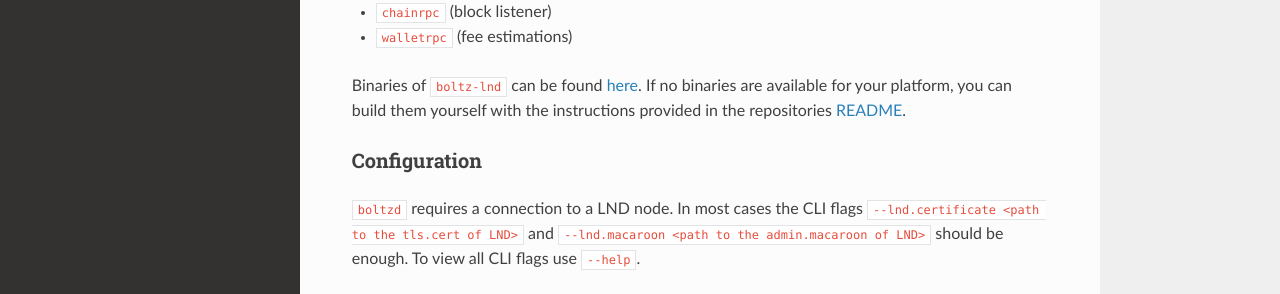
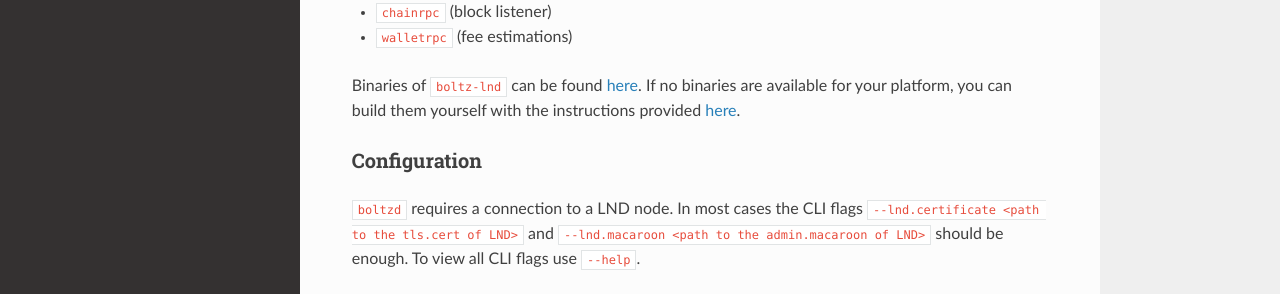
Before and after one commit to BoltzExchange/boltz-client, an MkDocs documentation site: the page built from docs/README.md, in a window 1280 px wide and 1258 px high. Shown: the part 695-989 px from the top of the window. Built offline with MkDocs 1.6.1, drawn with Linux system fonts in a browser that asks for light colours; nearby versions of some CDN libraries.

Commit message:
GITBOOK-14: change request with no subject merged in GitBook

```diff
--- a/docs/README.md
+++ b/docs/README.md
@@ -24,7 +24,7 @@ The LND node to which the daemon connects has to be version `v0.10.0-beta` or hi
 * `chainrpc` (block listener)
 * `walletrpc` (fee estimations)
 
-Binaries of `boltz-lnd` can be found [here](https://github.com/BoltzExchange/boltz-lnd/releases). If no binaries are available for your platform, you can build them yourself with the instructions provided in the repositories [README](https://github.com/BoltzExchange/boltz-lnd#building).
+Binaries of `boltz-lnd` can be found [here](https://github.com/BoltzExchange/boltz-lnd/releases). If no binaries are available for your platform, you can build them yourself with the instructions provided [here](https://github.com/BoltzExchange/boltz-lnd#building).
 
 ### Configuration
 
```
